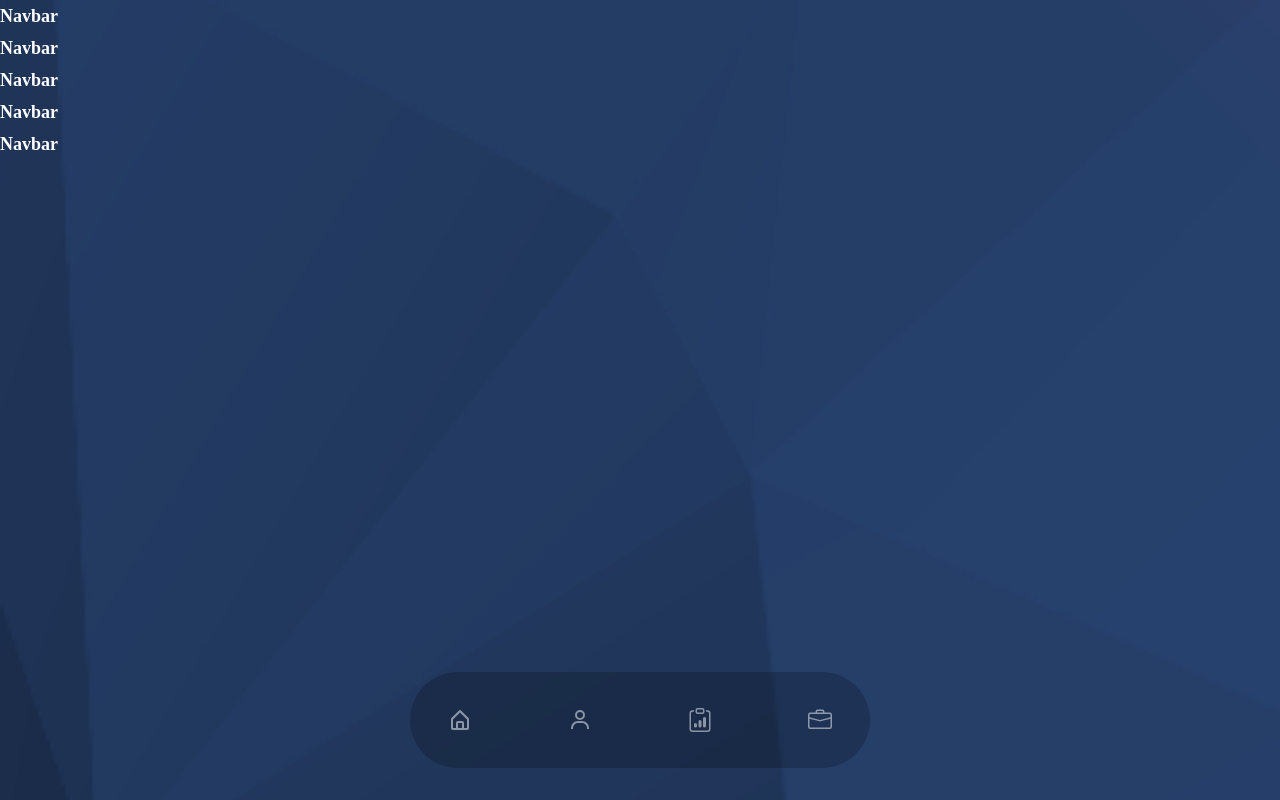
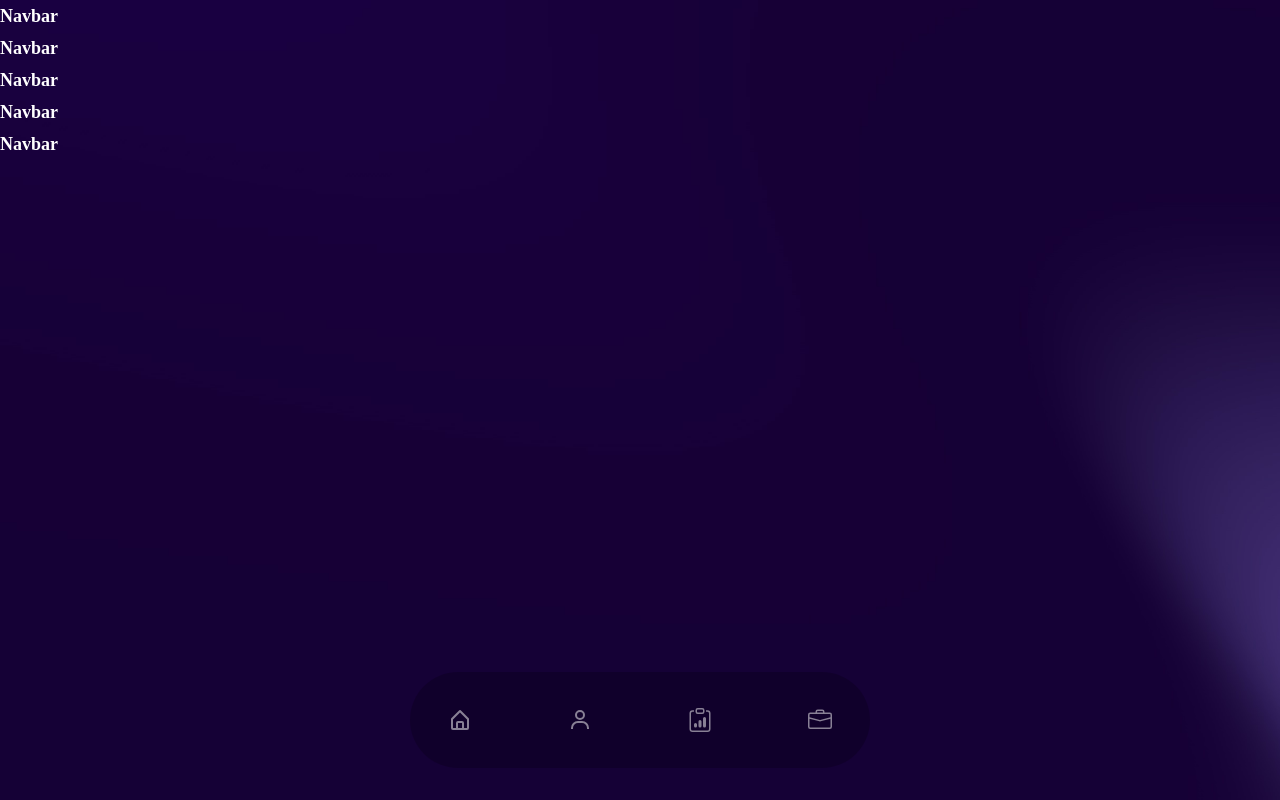
Before and after one commit to Melvice/portfolio, a React (Create React App) app: page / in a window 1280 px wide. Shown: the top 800 px of the page. Built offline with nearby package versions, Linux system fonts and the light colour scheme.

Commit message:
update image

```diff
--- a/src/App.js
+++ b/src/App.js
@@ -17,7 +17,7 @@ const  App = () => {
     <About/>
     <Projects/>
     <Contact/>
-    <div className='h-[4000px] '></div>
+    <div className='h-[3000px] '></div>
     </div>
     </>
   );
--- a/tailwind.config.js
+++ b/tailwind.config.js
@@ -25,7 +25,7 @@ module.exports = {
         accent: '#B809C3'
     },
     backgroundImage: {
-    site : "url('/src/assets/Grad.png')",
+    site : "url('/src/assets/gradient.jpg')",
     about: "url('/src/assets/images/footer-texture.png')",
     contact: "url('/src/assets/images/contact.jpg')",
     },
```
Also changed, not shown: src/assets/gradient.jpg (added).
